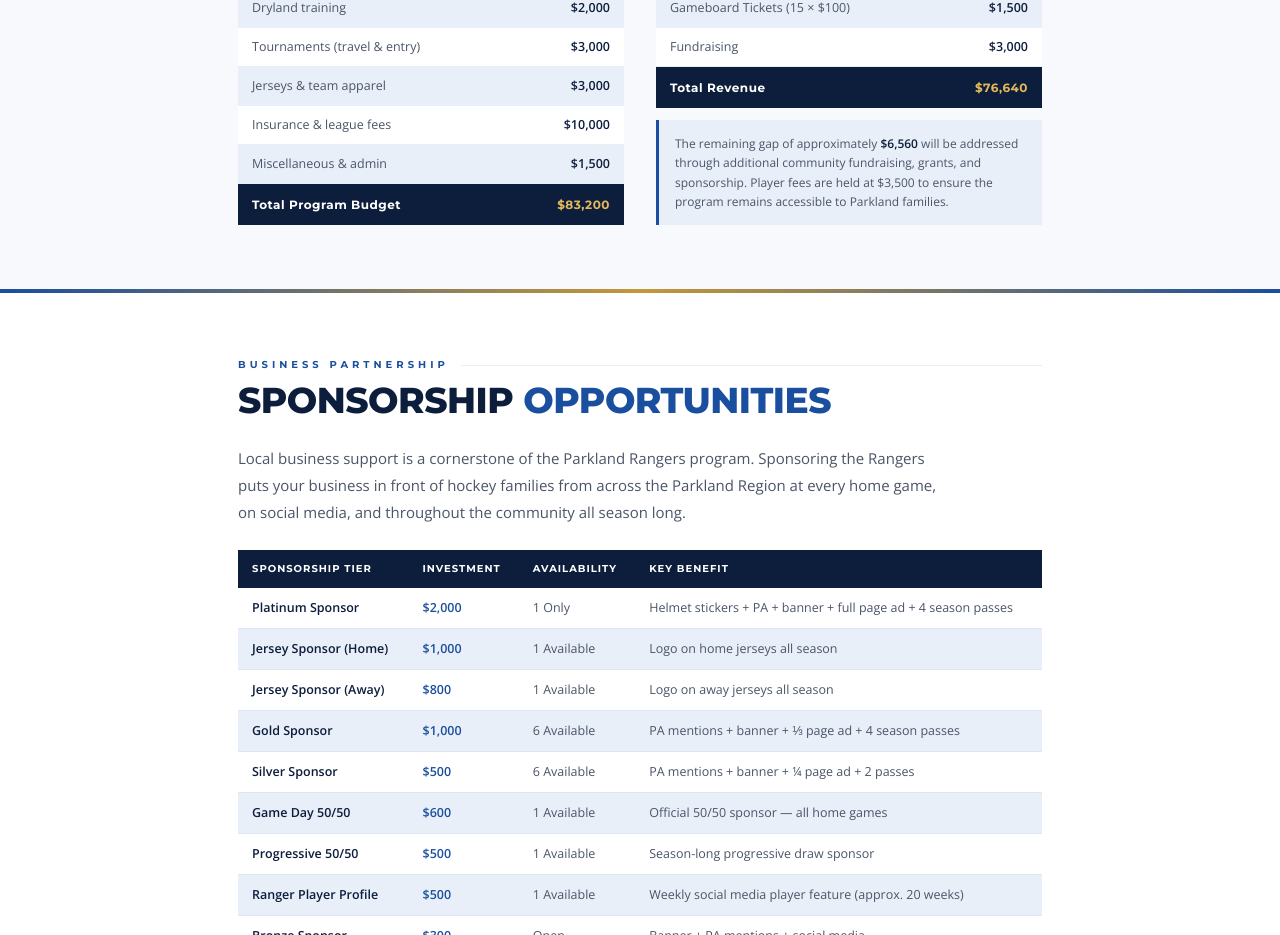
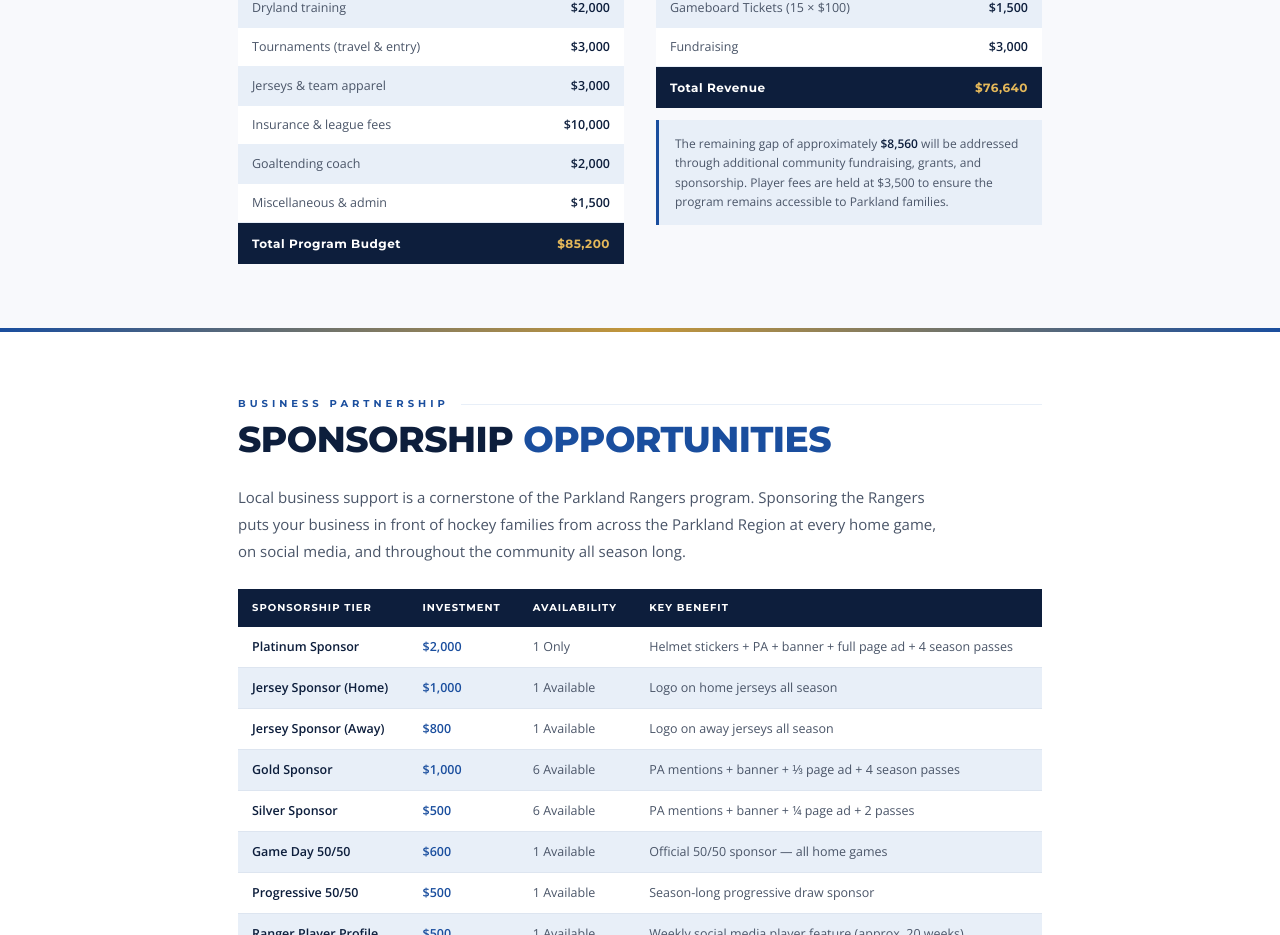
Before and after one commit to parklandfemaleu15rangers-dotcom/female-program, a plain HTML site: page index.html in a window 1280 px wide. Shown: the part 5438-6373 px from the top of the page. Drawn offline with nearby package versions, Linux system fonts and the light colour scheme.

Commit message:
Add files via upload

```diff
--- a/index.html
+++ b/index.html
@@ -1134,9 +1134,10 @@
             <tr><td>Tournaments (travel &amp; entry)</td><td>$3,000</td></tr>
             <tr><td>Jerseys &amp; team apparel</td><td>$3,000</td></tr>
             <tr><td>Insurance &amp; league fees</td><td>$10,000</td></tr>
+            <tr><td>Goaltending coach</td><td>$2,000</td></tr>
             <tr><td>Miscellaneous &amp; admin</td><td>$1,500</td></tr>
           </tbody>
-          <tfoot><tr><td>Total Program Budget</td><td>$83,200</td></tr></tfoot>
+          <tfoot><tr><td>Total Program Budget</td><td>$85,200</td></tr></tfoot>
         </table>
       </div>
 
@@ -1157,7 +1158,7 @@
         </table>
 
         <div style="background:var(--light-blue); padding:14px 16px; margin-top:12px; border-left:3px solid var(--royal)">
-          <p style="font-size:12px; color:var(--text-mid); line-height:1.6">The remaining gap of approximately <strong style="color:var(--navy)">$6,560</strong> will be addressed through additional community fundraising, grants, and sponsorship. Player fees are held at $3,500 to ensure the program remains accessible to Parkland families.</p>
+          <p style="font-size:12px; color:var(--text-mid); line-height:1.6">The remaining gap of approximately <strong style="color:var(--navy)">$8,560</strong> will be addressed through additional community fundraising, grants, and sponsorship. Player fees are held at $3,500 to ensure the program remains accessible to Parkland families.</p>
         </div>
       </div>
     </div>
```
